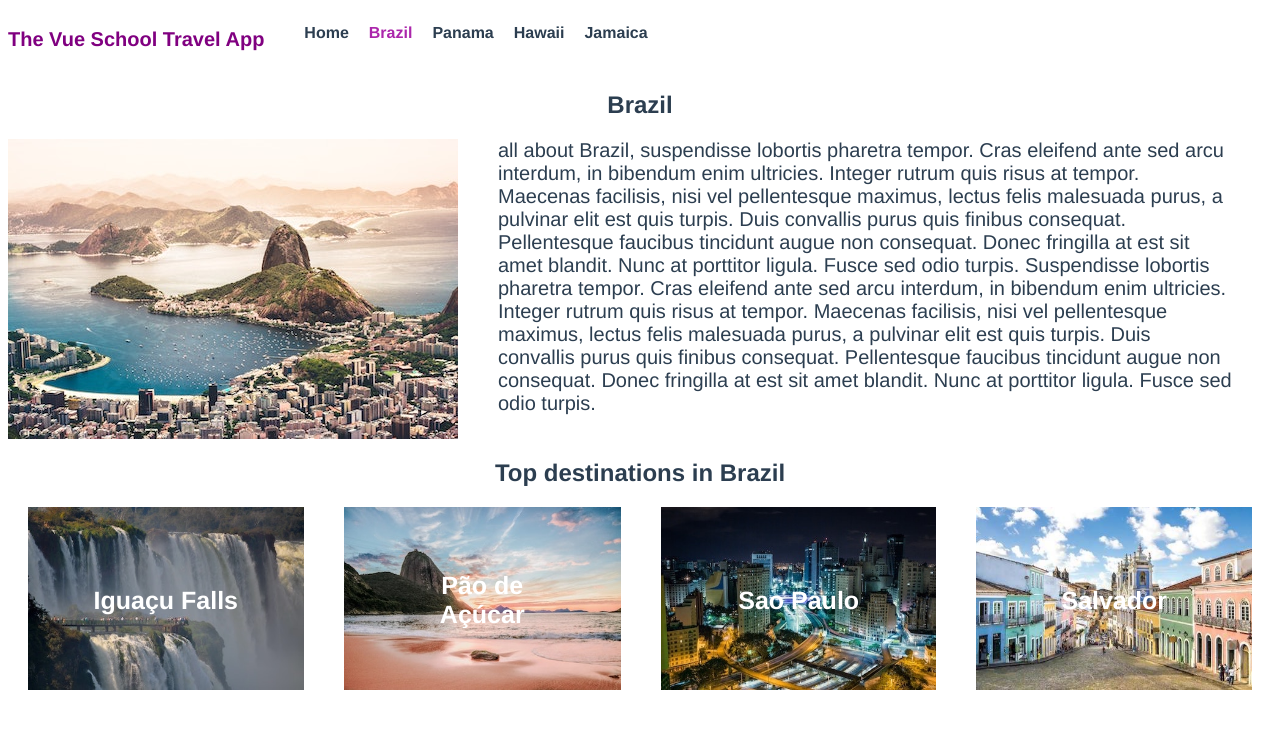
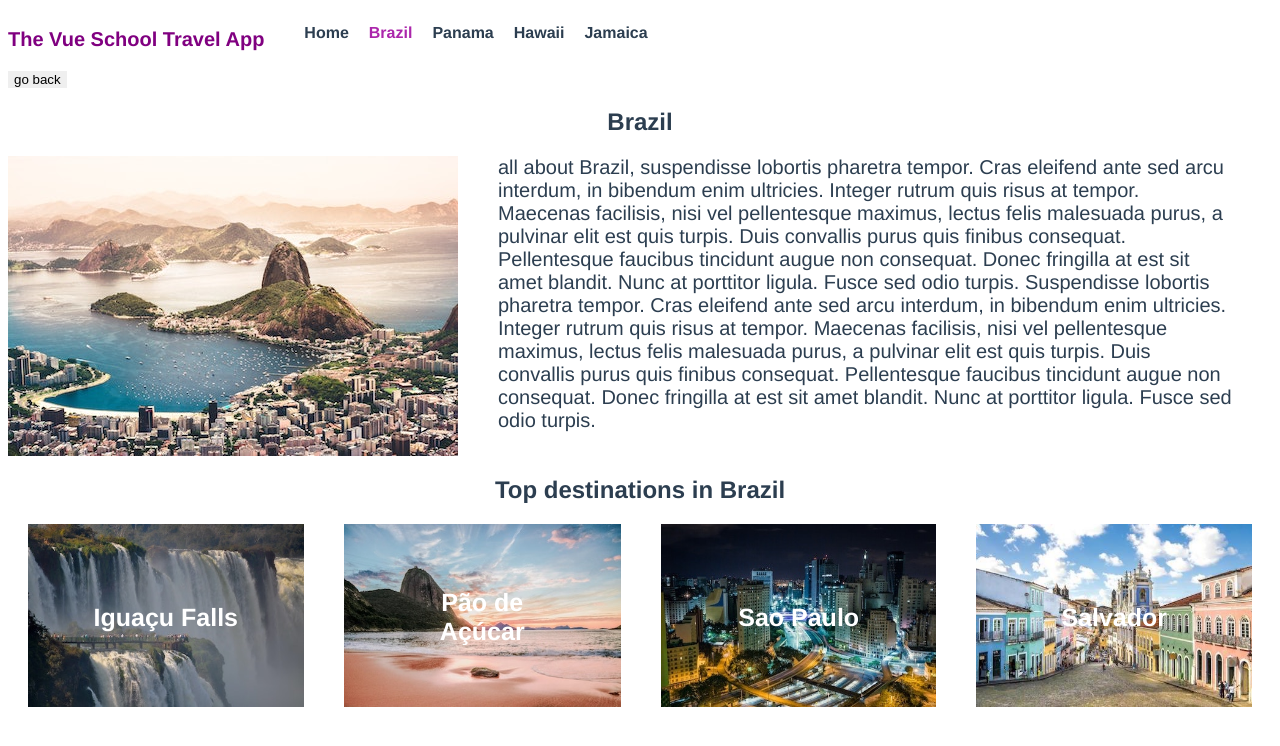
Before and after one commit to klzchz/trip-app, a Vue app: page /destination/brazil in a window 1280 px wide. Shown: the top 746 px of the page. Built offline with nearby package versions, Linux system fonts and the light colour scheme.

Commit message:
go back button

```diff
--- /dev/null
+++ b/src/components/GoBack.vue
@@ -0,0 +1,27 @@
+<template>
+    <div>
+        <span class="go-back">
+            <button @click="goBack">go back</button>
+        </span>
+    </div>
+</template>
+<script>
+export default {
+    methods: {
+        goBack()
+        {
+            return this.$router.go(-1);
+        }
+    },
+}
+</script>
+
+<style scoped>
+ .go-back{
+     display:flex;
+     cursor: pointer;
+ }
+ button{
+     border:0;
+ }
+</style>
--- a/src/views/DestinationDetails.vue
+++ b/src/views/DestinationDetails.vue
@@ -1,5 +1,6 @@
 <template>
     <div>
+        <GoBack/>
         <section class="destination">
             <h1>{{destination.name}}</h1>
               <div class="destination-details">
@@ -31,7 +32,11 @@
 
 <script>
 import store from "@/store.js";
+import GoBack  from "@/components/GoBack";
 export default {
+    components:{
+        GoBack,
+    },
     data() {
         return {
             // slug:this.$route.params.slug,
```
